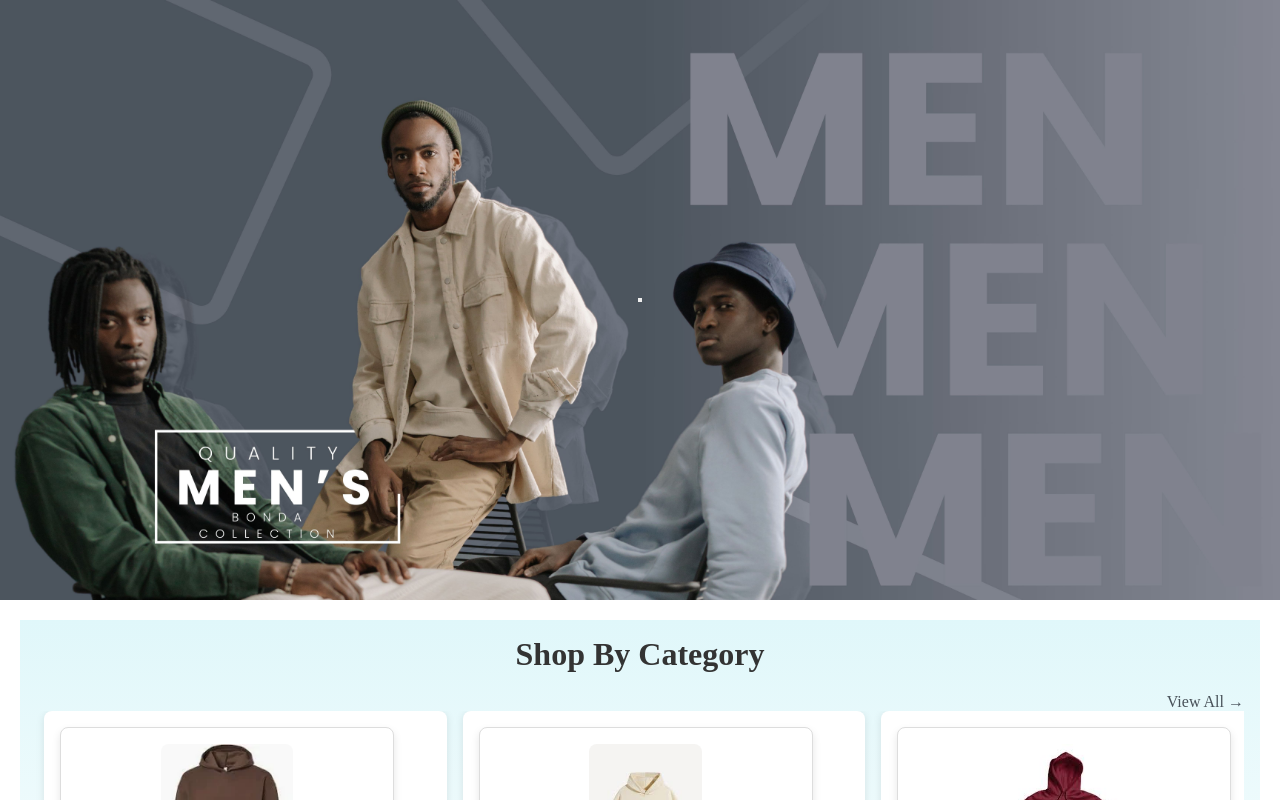
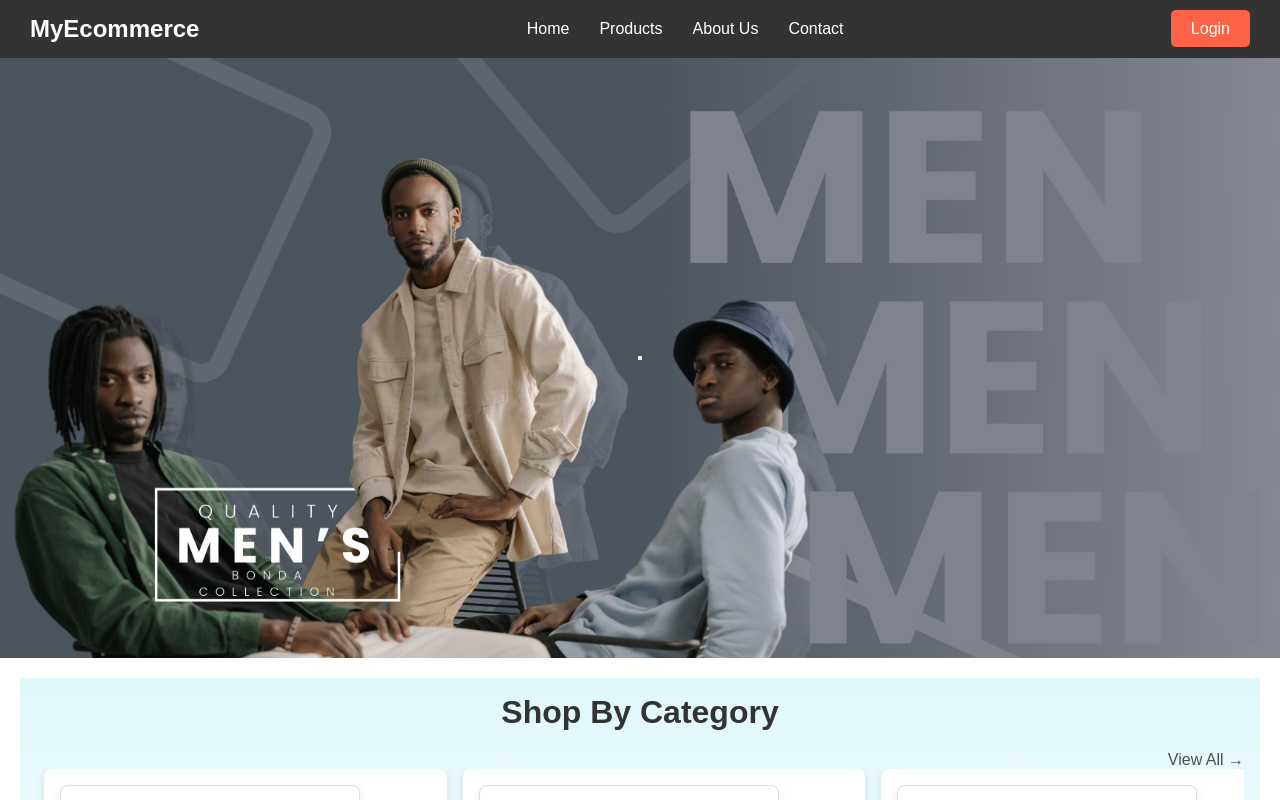
Before and after one commit to Abenezerzewdu/Ecommerce, a React (Create React App) app: page / in a window 1280 px wide. Shown: the top 800 px of the page. Built offline with nearby package versions, Linux system fonts and the light colour scheme.

Commit message:
Navbar added

```diff
--- a/src/frontend/App.js
+++ b/src/frontend/App.js
@@ -8,7 +8,7 @@ import {
   useLocation,
 } from "react-router-dom";
 import ProductList from "./ProductList.js"; // Import your ProductList component
-
+import Navbar from "./Navbar.js";
 function App() {
   return (
     <Router>
@@ -21,7 +21,7 @@ function AppContent() {
   const location = useLocation();
   return (
     <div>
-      {/*<Navbar />  Render the Navbar */}
+      <Navbar />
       {location.pathname === "/" && <Hero />}{" "}
       {/* Only show Hero on the home page */}{" "}
       <Routes>
--- /dev/null
+++ b/src/frontend/Navbar.js
@@ -0,0 +1,30 @@
+// Navbar.js
+import React from "react";
+import "./styles/Navbar.css"; // Make sure to create this CSS file
+
+const Navbar = () => {
+  return (
+    <nav className="navbar">
+      <div className="logo">MyEcommerce</div>
+      <ul className="nav-links">
+        <li>
+          <a href="#home">Home</a>
+        </li>
+        <li>
+          <a href="#products">Products</a>
+        </li>
+        <li>
+          <a href="#about">About Us</a>
+        </li>
+        <li>
+          <a href="#contact">Contact</a>
+        </li>
+      </ul>
+      <div className="login-button">
+        <a href="#login">Login</a>
+      </div>
+    </nav>
+  );
+};
+
+export default Navbar;
--- /dev/null
+++ b/src/frontend/styles/Navbar.css
@@ -0,0 +1,72 @@
+/* Navbar.css */
+* {
+  box-sizing: border-box;
+  margin: 0;
+  padding: 0;
+}
+
+body {
+  font-family: Arial, sans-serif;
+}
+
+.navbar {
+  display: flex;
+  justify-content: space-between;
+  align-items: center;
+  padding: 15px 30px;
+  background-color: #333;
+  color: white;
+}
+
+.logo {
+  font-size: 24px;
+  font-weight: bold;
+}
+
+.nav-links {
+  list-style-type: none;
+  display: flex;
+}
+
+.nav-links li {
+  margin: 0 15px;
+}
+
+.nav-links a {
+  text-decoration: none;
+  color: white;
+  transition: color 0.3s ease;
+}
+
+.nav-links a:hover {
+  color: #ff6347; /* Tomato color */
+}
+
+.login-button a {
+  padding: 10px 20px;
+  background-color: #ff6347; /* Tomato color */
+  color: white;
+  text-decoration: none;
+  border-radius: 5px;
+  transition: background-color 0.3s ease;
+}
+
+.login-button a:hover {
+  background-color: #ff4500; /* Darker tomato */
+}
+
+/* Responsive styles */
+@media (max-width: 768px) {
+  .nav-links {
+    flex-direction: column;
+    display: none; /* Hide links by default */
+  }
+
+  .navbar:hover .nav-links {
+    display: flex; /* Show links on hover */
+  }
+
+  .nav-links li {
+    margin: 10px 0;
+  }
+}
```
